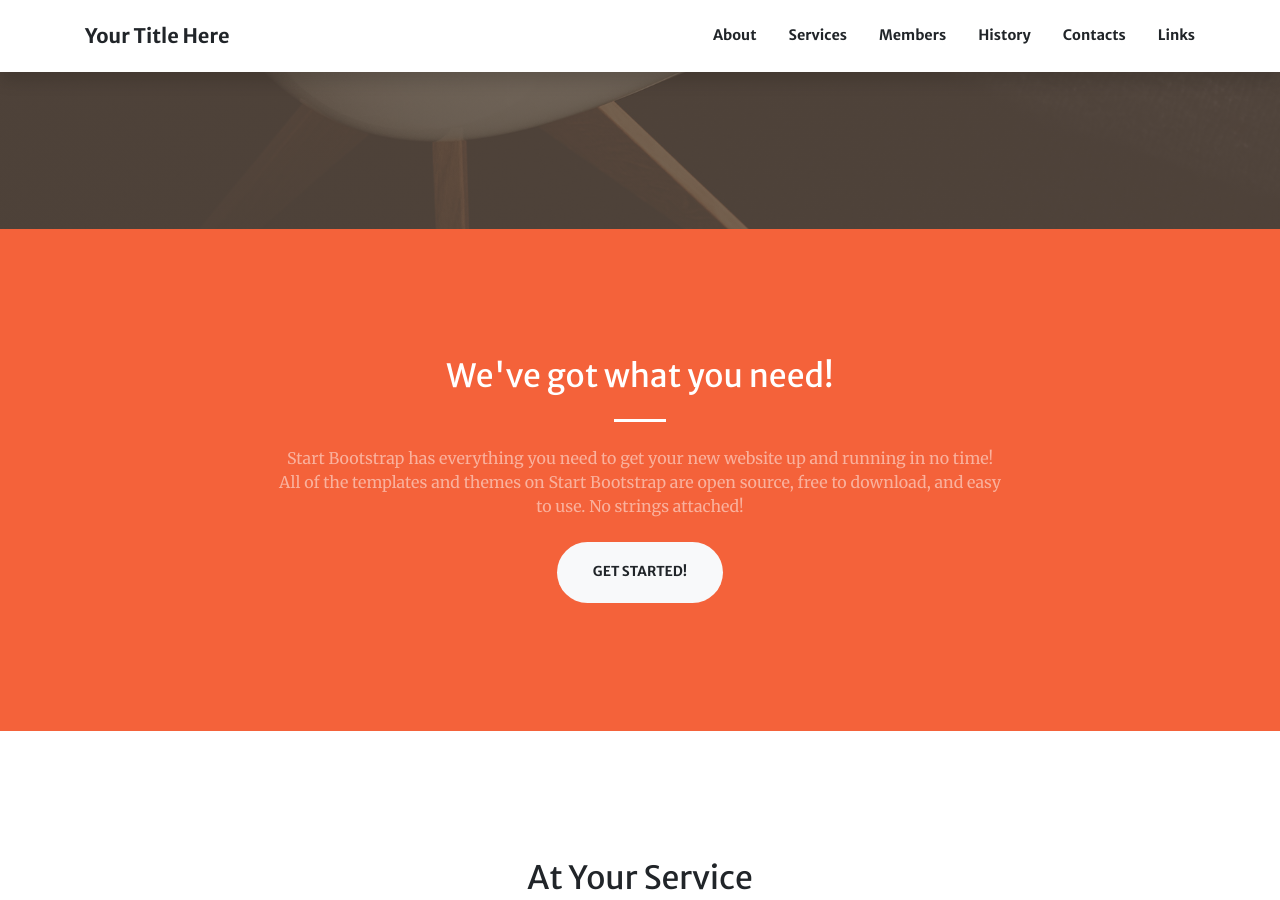
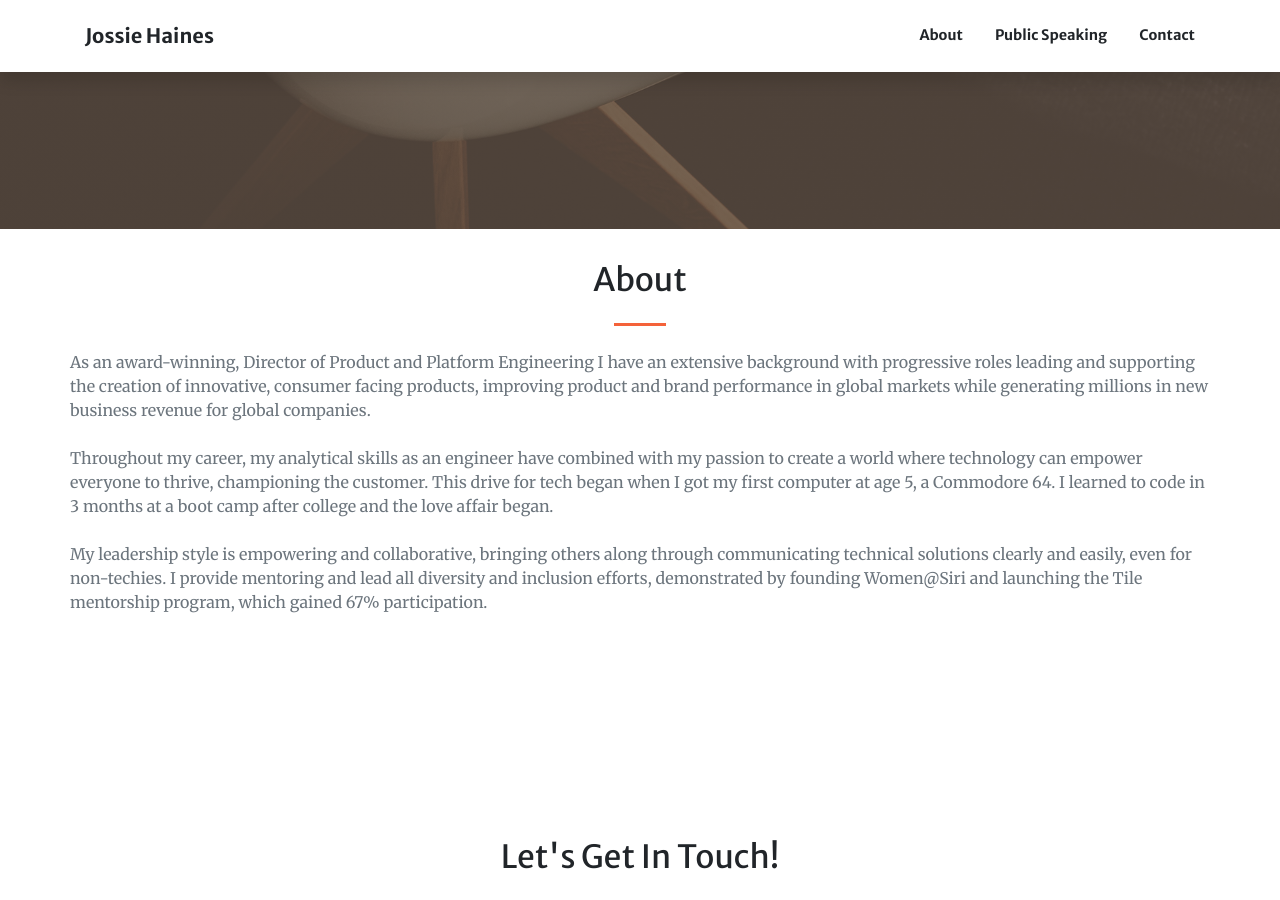
Before and after one commit to selfrescuingprincess/jossie-web, a Jekyll site: the page built from index.md, in a window 1280 px wide and 900 px high, scrolled down 671 px. Built offline with Jekyll 4.4.1, drawn with Linux system fonts in a browser that asks for light colours; nearby versions of some CDN libraries; some of the changed text lies outside the part shown.

Commit message:
first pass

```diff
--- a/_config.yml
+++ b/_config.yml
@@ -1,9 +1,9 @@
 # Site settings
-title: Your Title Here
+title: Jossie Haines
 description: > # this means to ignore newlines until "baseurl:"
 baseurl: "/creative-theme-jekyll-new/" # the subpath of your site, e.g. /blog/
-url: "" # the base hostname & protocol for your site
-author: Copyright &copy; 2019 - Start Bootstrap
+url: "jossiehaines.com" # the base hostname & protocol for your site
+author: Copyright &copy; 2020 - Jossie Haines
 lang: en_US
 
 # Build settings
--- a/_data/footer.yml
+++ b/_data/footer.yml
@@ -1,5 +1 @@
-copyright: '&copy; Start Bootstrap'
-links:
-  - text: Creative
-    url: 'https://startbootstrap.com/themes/creative/'
-    new_window: true
+copyright: '&copy; Jossie Haines 2020'
--- a/index.md
+++ b/index.md
@@ -1,151 +1,30 @@
 ---
 layout: home
 header:
-  title: Your Favorite Source of Free Bootstrap Themes
-  text: >
-    Start Bootstrap can help you build better websites using the Bootstrap
-    framework! Just download a theme and start customizing, no strings attached!
-  action: # action button is optional
-    label: Find Out More
-    url: '#about'
-
+  title: Jossie Haines
+  text: >-
+    Product Engineering Sr Director – Consumer Technology  <br />
+    Engineering Leader | Public Speaker | Diversity & Inclusion
 
 sections:
-  - type: call-to-action.html
+  - type: paragraph.html
     section_id: about
-    background_style: bg-primary
-    title: We've got what you need!
-    text: Start Bootstrap has everything you need to get your new website up and running in no time! All of the templates and themes on Start Bootstrap are open source, free to download, and easy to use. No strings attached!
-    actions:
-      - title: Get Started!
-        url: '#page-top'
-        class: btn-light
+    background_style: bg-white
+    title: About
+    text: >+
+     As an award-winning, Director of Product and Platform Engineering I have an extensive background with progressive roles leading and supporting the creation of innovative, consumer facing products, improving product and brand performance in global markets while generating millions in new business revenue for global companies.
 
-  - type: services.html
-    section_id: services
-    #background_style: bg-info
-    title: At Your Service
-    services:
-      - title: Sturdy Templates
-        text: Our templates are updated regularly so they don't break.
-        icon: fa-gem text-info
-        url: https://startbootstrap.com/
-      - title: Ready to Ship
-        text: You can use this theme as is, or you can make changes!
-        icon: fa-paper-plane
-      - title: Up to Date
-        text: We update dependencies to keep things fresh.
-        icon: fa-laptop-code
-      - title: Made with Love
-        text: You have to make your websites with love these days!
-        icon: fa-heart
-      - title: Other 1
-        text: Some not-so long text here.
-        icon: fa-heart
-      - title: Other 2
-        text: Some not-so long text here.
-        icon: fa-heart
+      Throughout my career, my analytical skills as an engineer have combined with my passion to create a world where technology can empower everyone to thrive, championing the customer. This drive for tech began when I got my first computer at age 5, a Commodore 64. I learned to code in 3 months at a boot camp after college and the love affair began.
 
-  - type: portfolio.html
-    # this section has always ID 'portfolio'
-    #section_id: portfolio
-    #background_style: bg-dark
-    projects:
-      - title: Project 1
-        text: This is a very short project description.
-        # the images are located in:
-        # img/portfolio/fullsize
-        # img/portfolio/thumbnails
-        icon: 1.jpg
-        url: '#'
-      - title: Project 2
-        text: This is a very short project description.
-        icon: 2.jpg
-        url: '#'
-      - title: Project 3
-        text: This is a very short project description.
-        icon: 3.jpg
-        url: '#'
-      - title: Project 4
-        text: This is a very short project description.
-        icon: 4.jpg
-        url: '#'
-      - title: Project 5
-        text: This is a very short project description.
-        icon: 5.jpg
-        url: '#'
-      - title: Project 6
-        text: This is a very short project description.
-        icon: 6.jpg
-        url: '#'
-
-  - type: aside.html
-    section_id: aside
-    title: Free Download at Start Bootstrap!
-    actions:
-      - title: Download Now!
-        url: https://startbootstrap.com/themes/creative/
-        class: btn-light
-
-  - type: members.html
-    section_id: members
-    title: Our Crew!
-    background_style: bg-info text-white
-    members:
-      - title: Christina M. Aponte
-        text: Singer and Songwriter
-        image: assets/img/members/person1.jpg
-        url: '#'
-      - title: Gary D. Stevens
-        text: Bass guitar.
-        image: assets/img/members/person2.jpg
-        url: '#'
-      - title: Devon J. Fletcher
-        text: Lead guitar.
-        image: assets/img/members/person3.jpg
-        url: '#'
-      - title: Todd E. Anderson
-        text: Drums, percussion.
-        image: assets/img/members/person5.jpg
-        url: '#'
-      - title: Daniel T. Riley
-        text: Musician, songwriter, producer.
-        image: assets/img/members/person6.jpg
-        url: '#'
-      - title: Ella P. Walter
-        text: PR.
-        image: assets/img/members/person7.jpg
-        url: '#'
-
-  - type: timeline.html
-    section_id: timeline
-    title: Major Achievements!
-    background_style: bg-dark text-primary
-    last_image: assets/img/timeline-end.png
-    actions:
-      - image: assets/img/portfolio/thumbnails/1.jpg
-        title: >+
-          2017-2018
-          **Humble Beginnings**
-        text: >-
-          We begun with small group of people willing to work hard and make our
-          teaching skills worth , in front of all others!
-      - image: assets/img/portfolio/thumbnails/2.jpg
-        title: >+
-          November 2019
-          An Coaching started
-        text: >-
-          We started to gather like minded people and started our stategies
-          and future plans to them. As a result , interested people joined us!
+      My leadership style is empowering and collaborative, bringing others along through communicating technical solutions clearly and easily, even for non-techies. I provide mentoring and lead all diversity and inclusion efforts, demonstrated by founding Women@Siri and launching the Tile mentorship program, which gained 67% participation.
 
   - type: contact.html
     section_id: contacts
     title: Let's Get In Touch!
     text: >-
-      Ready to start your next project with us? Give us a call or send us an email
-      and we will get back to you as soon as possible!
+      What to book Jossie for a speaking engagement, coaching session, or advisory work?  Reach out below:
     actions:
-    - title: +1 (202) 555-014
+    - title: Contact Form
       icon: fa-phone
     - title: E-Mail
       icon: fa-envelope
--- a/links.md
+++ b/links.md
@@ -1,12 +1,12 @@
 ---
 layout: page
-title: Links
+title: Speaking
 #background_style: bg-info
 background_image: url('assets/img/backgrounds/image-from-rawpixel-id-1199650-jpeg.jpg')
 # Add a link to the the top menu
 menus:
   header:
-    title: Links
+    title: Speaking
     weight: 2
 
 sections:
```
Also changed, not shown: _data/menus.yml (+3 -9 lines), contact.md (added, +42 -0 lines).
